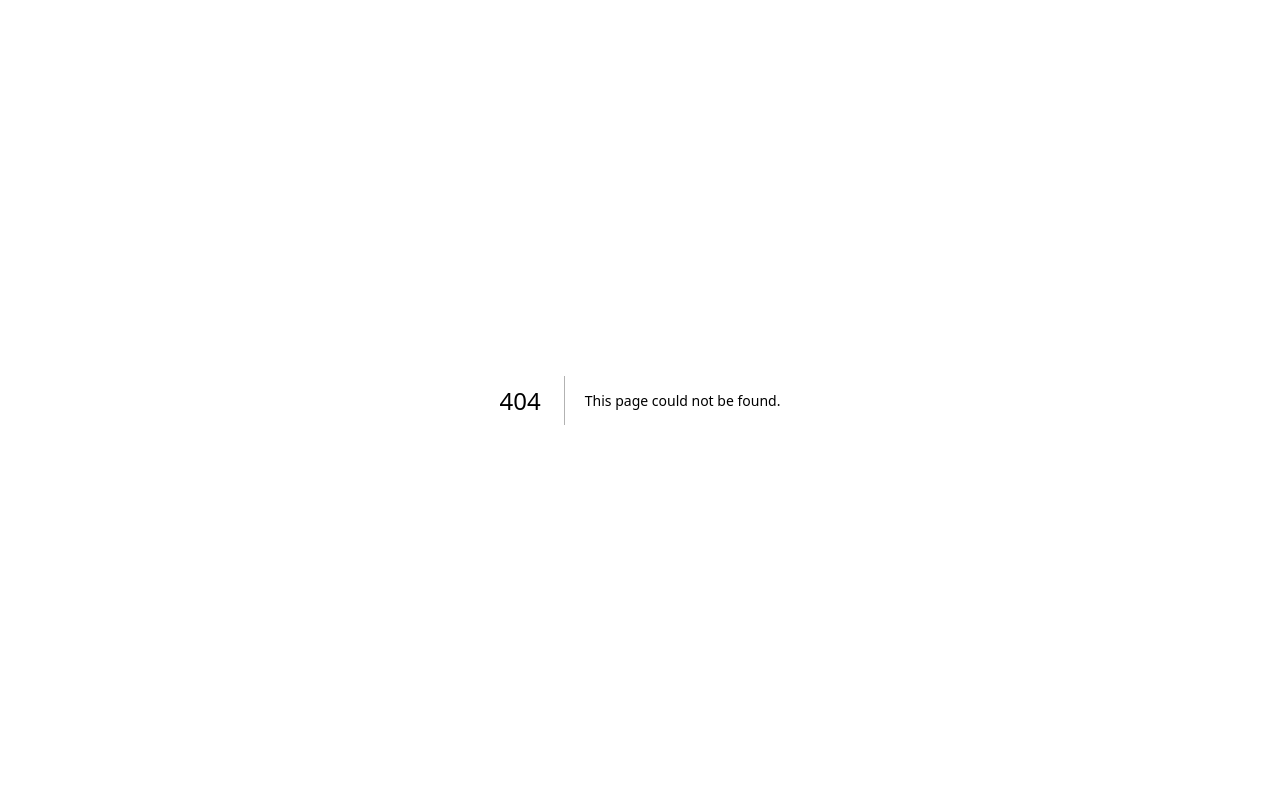
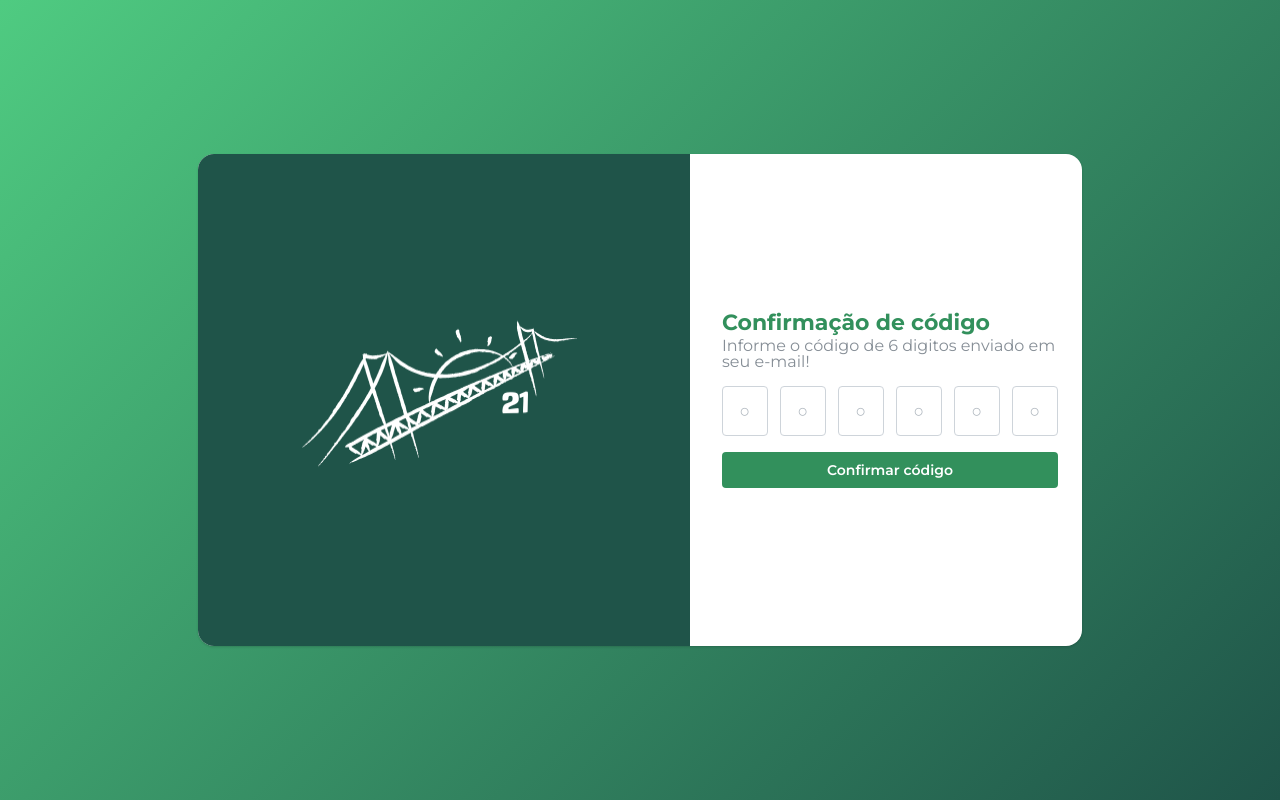
Before and after one commit to Jonathan0609/school-management, a Next.js app: page /auth/forgot-password/verify-code in a window 1280 px wide. Before the commit this address had no page. Built offline with nearby package versions, Linux system fonts and the light colour scheme.

Commit message:
feat(fluxo-auth): Add pages to flow authentication user and forgot password and update password

```diff
--- /dev/null
+++ b/src/app/(public)/auth/forgot-password/verify-code/page.tsx
@@ -0,0 +1,20 @@
+import VerifyCodeForm from '@/components/Auth/ForgotPassword/VerifyCodeForm';
+import { Stack, Text, Title } from '@mantine/core';
+
+export default function VerifyCodePage() {
+  return (
+    <Stack p="xl" justify="center" h="100%">
+      <Stack gap={4}>
+        <Title order={3} lh={1} c="primary">
+          Confirmação de código
+        </Title>
+
+        <Text lh={1} c="dimmed">
+          Informe o código de 6 digitos enviado em seu e-mail!
+        </Text>
+      </Stack>
+
+      <VerifyCodeForm />
+    </Stack>
+  );
+}
--- a/src/app/(public)/auth/layout.tsx
+++ b/src/app/(public)/auth/layout.tsx
@@ -1,16 +1,23 @@
-import { Card, Group } from '@mantine/core';
+import { Card, Grid, GridCol, Group } from '@mantine/core';
 import { ReactNode } from 'react';
+import logo from '@/../public/logo-login.png';
+
+import classes from './styles.module.css';
+import Image from 'next/image';
 
 export default function AuthLayout({ children }: { children: ReactNode }) {
   return (
-    <Group
-      justify="center"
-      h="100vh"
-      w="100%"
-      bg="linear-gradient(135deg, #4FCB81 0%, #1F5449 100%)"
-    >
+    <Group justify="center" className={classes.root}>
       <Card radius="lg" shadow="xs" p={0}>
-        {children}
+        <Grid>
+          <GridCol span={{ base: 12, md: 'auto' }} p={0}>
+            <Image src={logo} alt="Logo" className={classes.image} />
+          </GridCol>
+
+          <GridCol span={{ base: 12, md: 'content' }} p={0} w={400}>
+            {children}
+          </GridCol>
+        </Grid>
       </Card>
     </Group>
   );
--- /dev/null
+++ b/src/app/(public)/auth/styles.module.css
@@ -0,0 +1,9 @@
+.root {
+  background: linear-gradient(135deg, #4fcb81 0%, #1f5449 100%);
+  height: 100vh;
+}
+
+.image {
+  width: 100%;
+  height: 100%;
+}
--- /dev/null
+++ b/src/components/Auth/ForgotPassword/VerifyCodeForm/index.tsx
@@ -0,0 +1,31 @@
+'use client';
+
+import { Stack, Grid, GridCol, Button, PinInput } from '@mantine/core';
+import Link from 'next/link';
+
+export default function VerifyCodeForm() {
+  return (
+    <form>
+      <Stack gap="md" w="100%">
+        <Grid>
+          <GridCol span={12}>
+            <PinInput
+              length={6}
+              size="lg"
+              style={{ display: 'flex', justifyContent: 'center' }}
+            />
+          </GridCol>
+        </Grid>
+
+        <Button
+          component={Link}
+          href="verify-code/update-password"
+          size="sm"
+          fullWidth
+        >
+          Confirmar código
+        </Button>
+      </Stack>
+    </form>
+  );
+}
--- a/src/components/Auth/Login/LoginForm/index.tsx
+++ b/src/components/Auth/Login/LoginForm/index.tsx
@@ -28,7 +28,7 @@ export default function LoginForm() {
 
         <Group justify="end">
           <Anchor
-            href="https://mantine.dev/"
+            href="forgot-password"
             underline="never"
             fw={600}
             fz="sm"
```
Also changed, not shown: src/app/(public)/auth/forgot-password/page.tsx (added, +20 -0 lines), src/app/(public)/auth/forgot-password/verify-code/update-password/page.tsx (added, +20 -0 lines), src/app/(public)/auth/login/page.tsx (+2 -24 lines), src/components/Auth/ForgotPassword/ForgotPasswordForm/index.tsx (added, +27 -0 lines), src/components/Auth/ForgotPassword/UpdatePasswordForm/index.tsx (added, +26 -0 lines).
